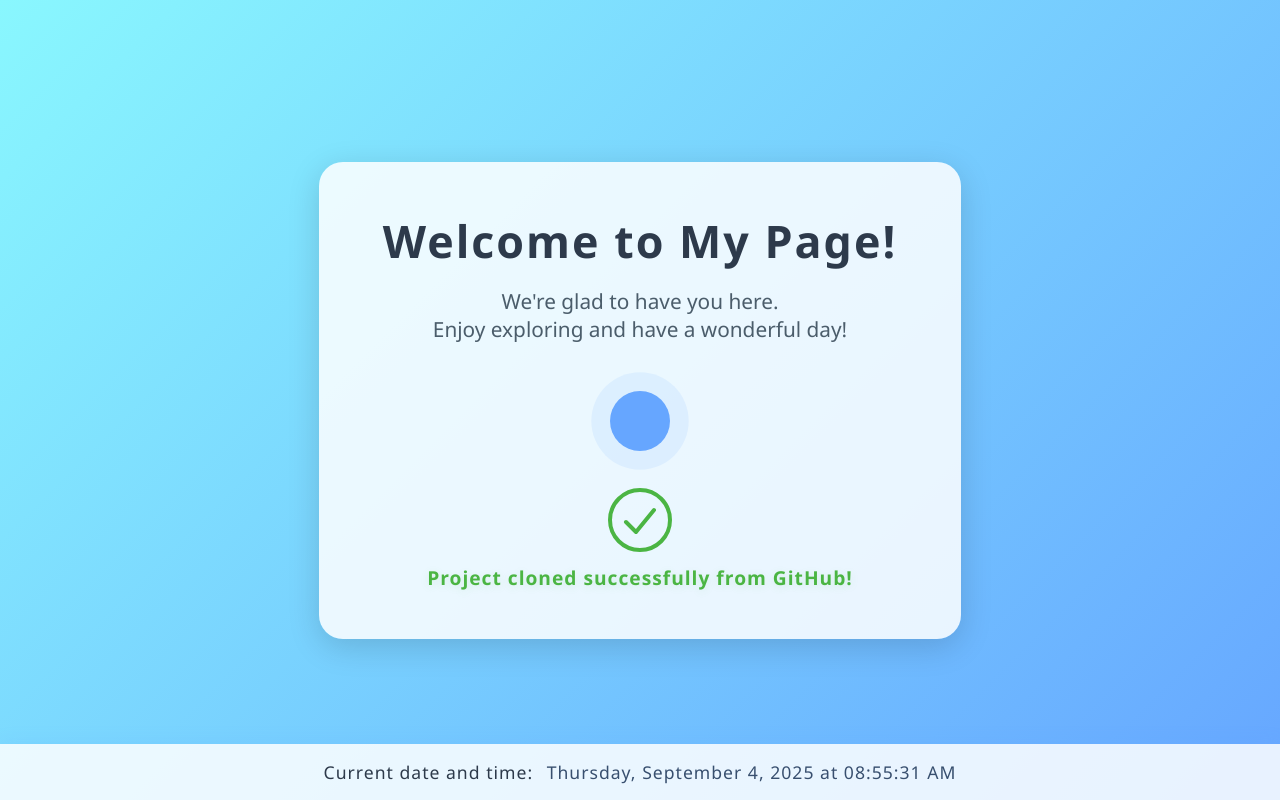
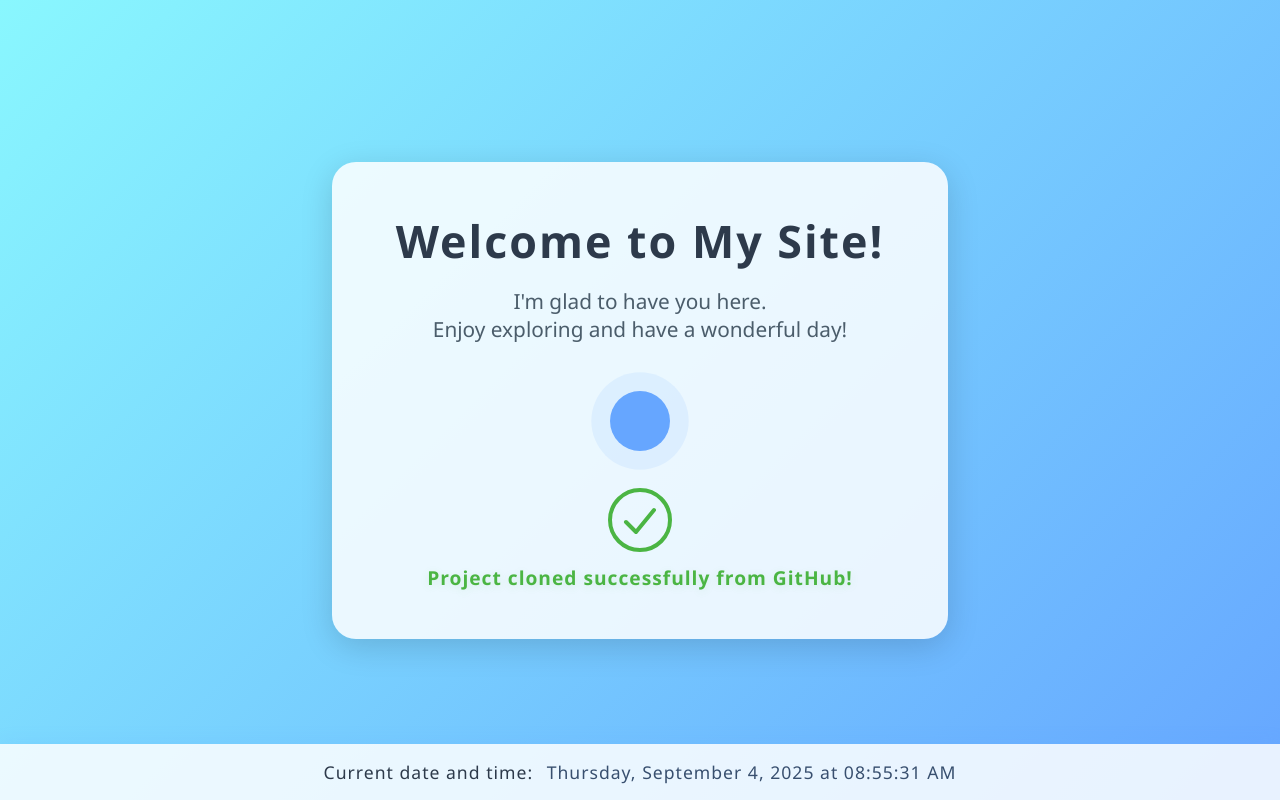
Before and after one commit to teo-yu-xuan/TFP4224, a plain HTML site: page index.html in a window 1280 px wide. Drawn offline with Linux system fonts and the light colour scheme.

Commit message:
Update welcome title and message for improved personalization

```diff
--- a/index.html
+++ b/index.html
@@ -126,9 +126,9 @@
 </head>
 <body>
   <div class="welcome-container">
-    <div class="welcome-title">Welcome to My Page!</div>
+    <div class="welcome-title">Welcome to My Site!</div>
     <div class="welcome-message">
-      We're glad to have you here.<br>
+      I'm glad to have you here.<br>
       Enjoy exploring and have a wonderful day!
     </div>
     <div class="pulse"></div>
```
